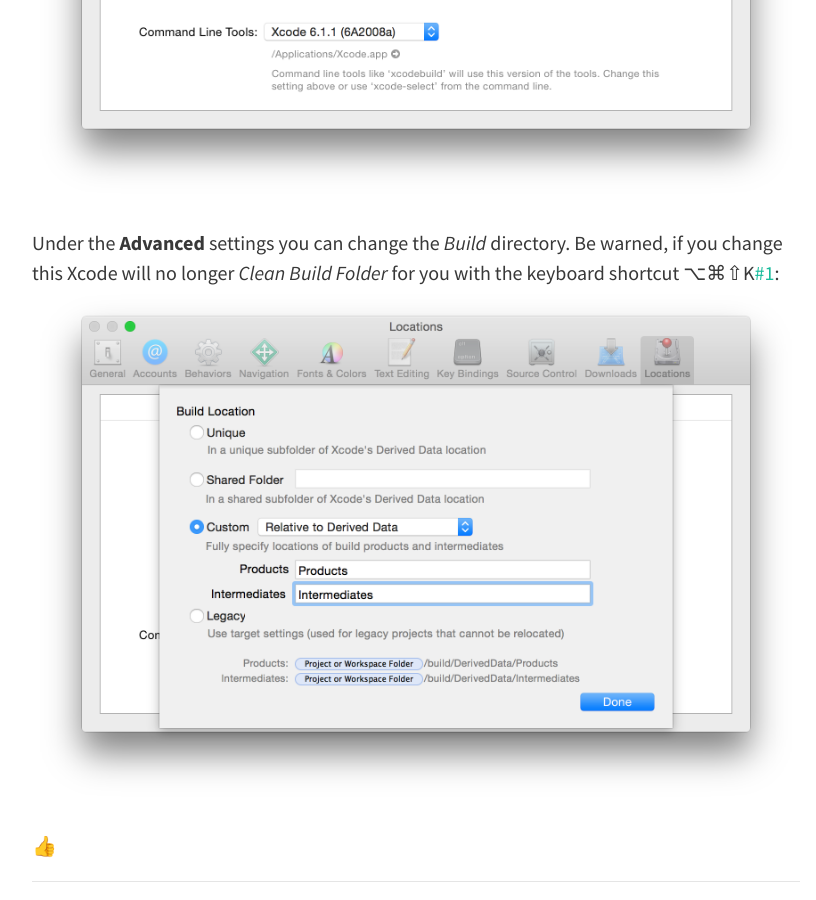
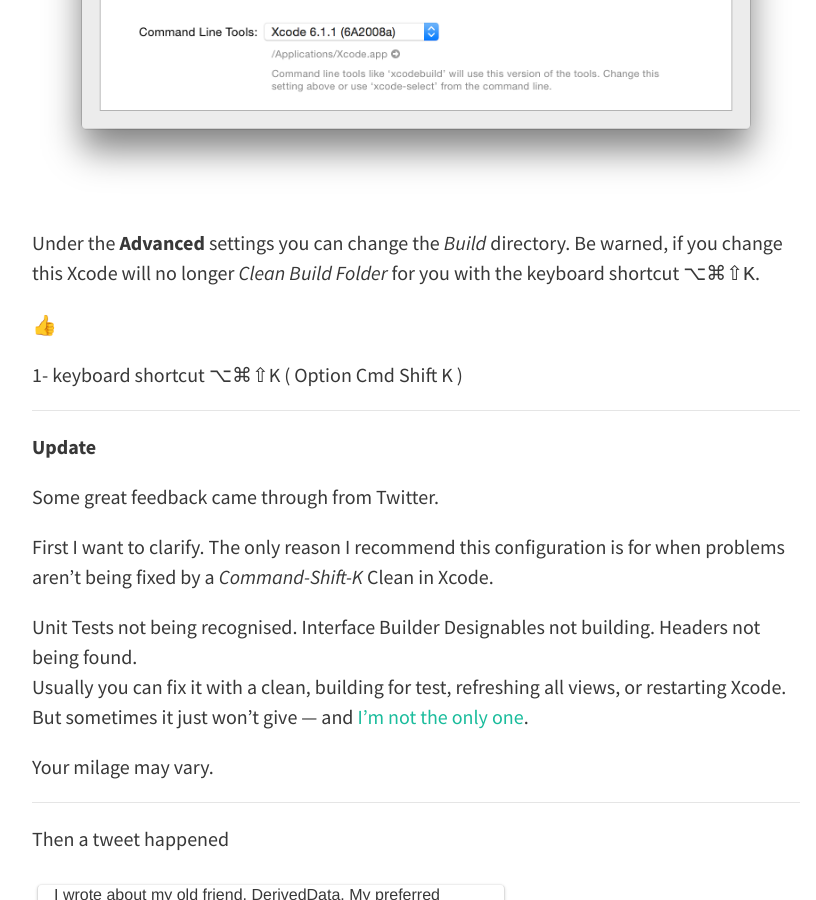
Before and after one commit to Ashton-W/Ashton-W.github.io, a Jekyll site: the page built from _posts/2015-3-3-Xcode-DerivedData.md, in a window 1280 px wide and 900 px high, scrolled down 1108 px. Shown: the whole window, without its empty margins (224-1040 px from the left). Built offline with Jekyll 4.4.1, drawn with Linux system fonts in a browser that asks for light colours; nearby versions of some CDN libraries; emoji names are drawn with the system emoji font; Markdown is read by kramdown in place of the engine named in the settings; comment, search, counter and statistics services are not loaded; some of the changed lines change nothing that is shown.

Commit message:
Update 2015-3-3-Xcode-DerivedData.md

```diff
--- a/_posts/2015-3-3-Xcode-DerivedData.md
+++ b/_posts/2015-3-3-Xcode-DerivedData.md
@@ -3,7 +3,7 @@
 title: Xcode DerivedData
 ---
 
-The go-to fix for random build issues and bugs in Xcode is to delete the *DerivedData* directory. The shortcut for that is holding alt/option with the **Product** menu open: *Clean Build Folder*, or the keyboard shortcut `⌥⌘⇧K`[#1]
+The go-to fix for random build issues and bugs in Xcode is to delete the *DerivedData* directory. The shortcut for that is holding alt/option with the **Product** menu open: *Clean Build Folder*, or the keyboard shortcut `⌥⌘⇧K`.
 
 The venerable *DerivedData* directory is the Xcode equivalent of the *build* directory from your *Makefile* days. Except, by default it is not relative to your project source. Instead, it is in a unique (as in UUID) location under `~/Library/Developer/Xcode/`.
 
@@ -15,12 +15,11 @@
 Open up Xcode's preferences window from the menu-bar, and change to the **Locations** tab. Change the **Derived Data** location to *Relative* as shown:
 ![Xcode Preferences Window Locations]({{ site.url }}/assets/xcode-preferences-locations.png)
 
-Under the **Advanced** settings you can change the *Build* directory. Be warned, if you change this Xcode will no longer *Clean Build Folder* for you with the keyboard shortcut ⌥⌘⇧K[#1]:
-![Xcode Preferences Window Locations Advanced]({{ site.url }}/assets/xcode-preferences-locations-advanced.png)
+Under the **Advanced** settings you can change the *Build* directory. Be warned, if you change this Xcode will no longer *Clean Build Folder* for you with the keyboard shortcut `⌥⌘⇧K`.
 
 :thumbsup:
 
-[#1]: keyboard shortcut ⌥⌘⇧K ( Option Cmd Shift K )
+1- keyboard shortcut ⌥⌘⇧K ( Option Cmd Shift K )
 
 ---
 **Update**
```
